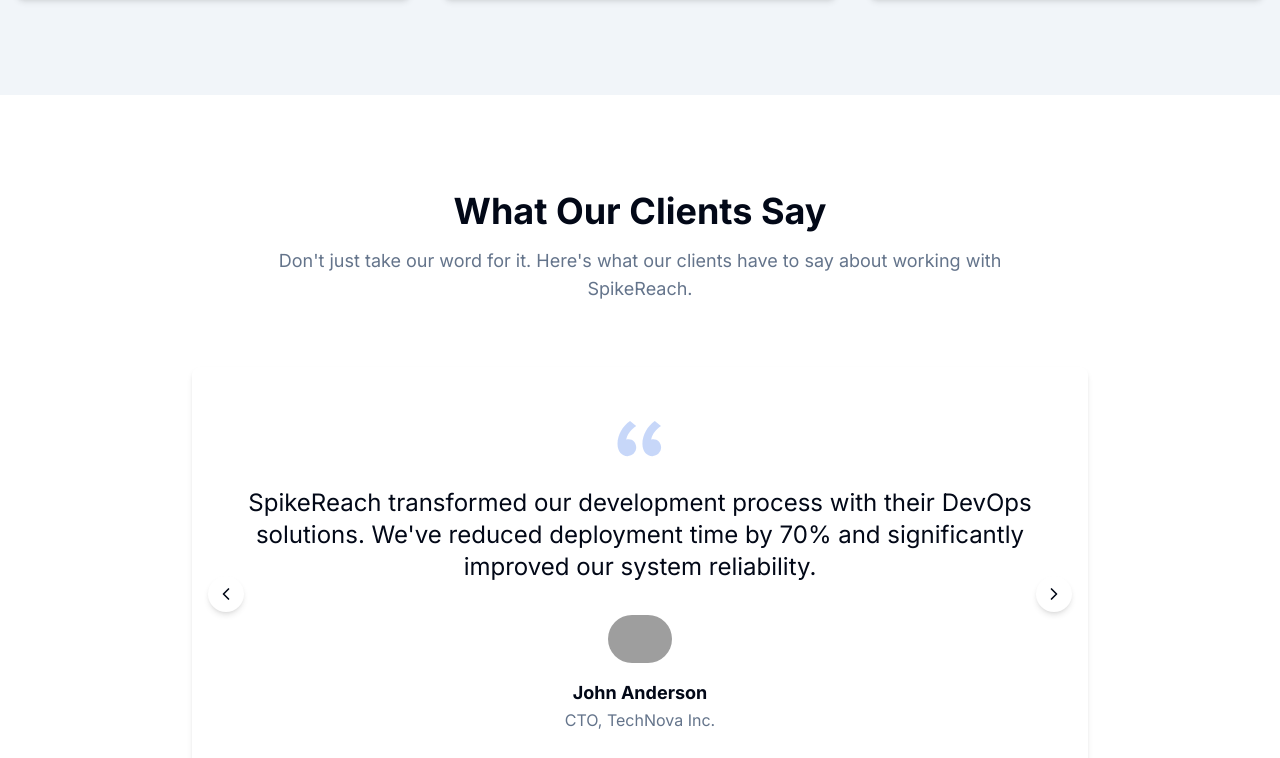
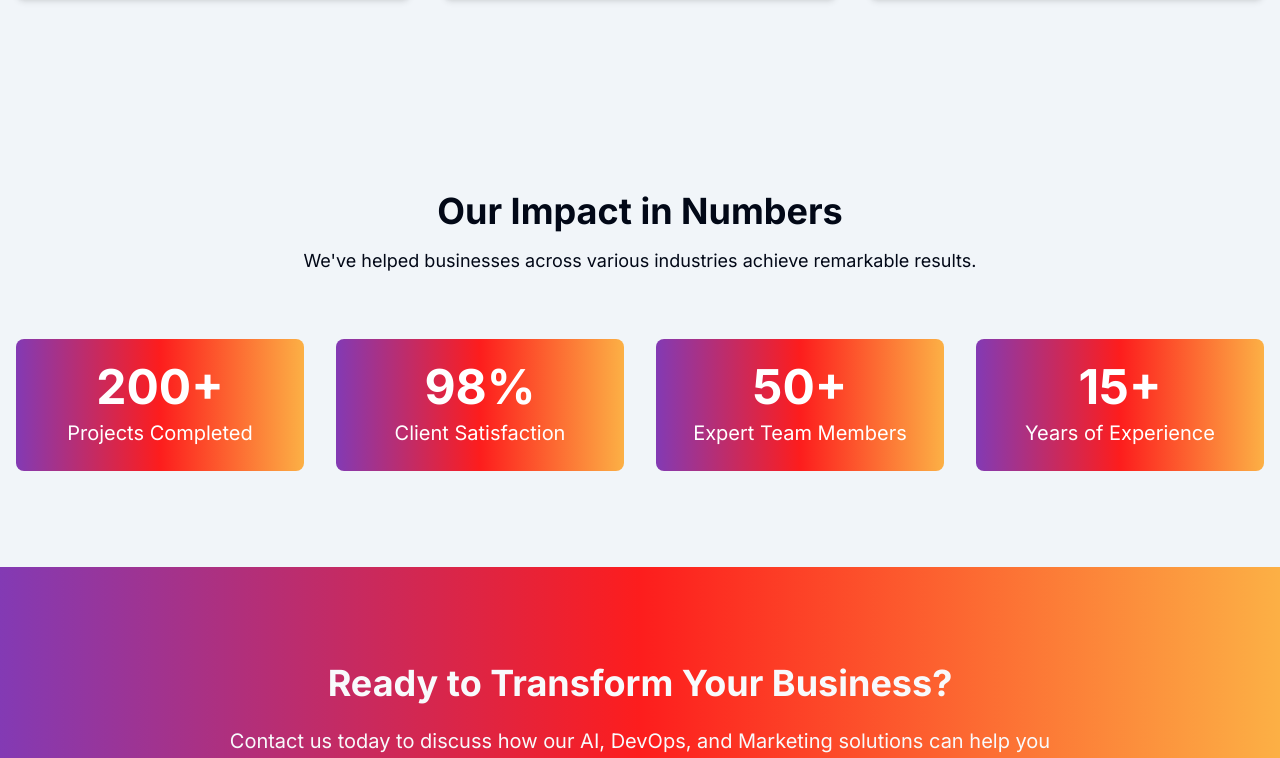
Before and after one commit to worthym330/spikereach-website, a Next.js app: page / in a window 1280 px wide. Shown: the part 2031-2789 px from the top of the page. Built offline with nearby package versions, Linux system fonts and the light colour scheme; grey boxes are pictures that could not be loaded.

Commit message:
minor changes

```diff
--- a/app/page.tsx
+++ b/app/page.tsx
@@ -48,7 +48,7 @@ export default function Home() {
       <ServiceSection />
 
       {/* Testimonials */}
-      <TestimonialSection />
+      {/* <TestimonialSection /> */}
 
       {/* Stats Section */}
       <section className="section-padding bg-secondary">
```
